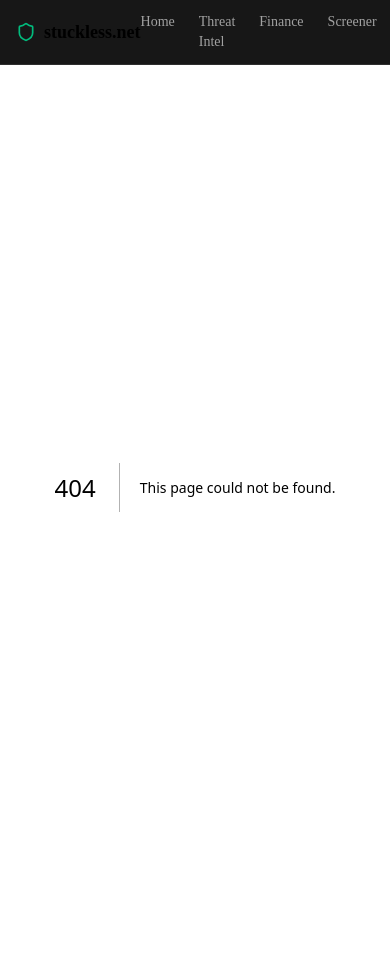
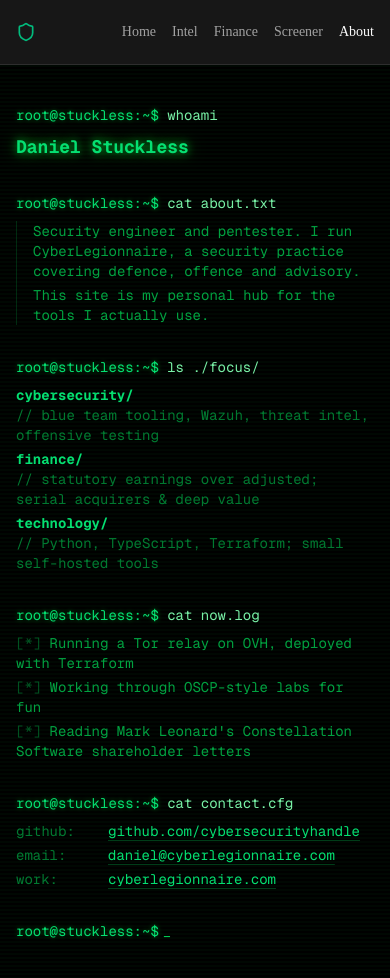
Before and after one commit to cybersecurityhandle/stuckless-net, a Next.js app: page /about in a window 390 px wide. Before the commit this address had no page. Shown: the top 978 px of the page. Before the commit the page ends 909 px from the top, so only its background shows below. Built offline with nearby package versions, Linux system fonts and the light colour scheme.

Commit message:
Add About page and fit navbar on mobile

```diff
--- /dev/null
+++ b/app/about/page.tsx
@@ -0,0 +1,109 @@
+import type { Metadata } from "next";
+
+export const metadata: Metadata = {
+  title: "About | Stuckless",
+  description: "Identity & contact information",
+};
+
+const WHOAMI = "Daniel Stuckless";
+
+const BIO = [
+  "Security engineer and pentester. I run CyberLegionnaire, a security practice covering defence, offence and advisory.",
+  "This site is my personal hub for the tools I actually use.",
+];
+
+const FOCUS = [
+  { area: "cybersecurity", note: "blue team tooling, Wazuh, threat intel, offensive testing" },
+  { area: "finance", note: "statutory earnings over adjusted; serial acquirers & deep value" },
+  { area: "technology", note: "Python, TypeScript, Terraform; small self-hosted tools" },
+];
+
+const NOW = [
+  "Running a Tor relay on OVH, deployed with Terraform",
+  "Working through OSCP-style labs for fun",
+  "Reading Mark Leonard's Constellation Software shareholder letters",
+];
+
+const LINKS = [
+  { label: "github", href: "https://github.com/cybersecurityhandle", text: "github.com/cybersecurityhandle" },
+  { label: "email", href: "mailto:daniel@cyberlegionnaire.com", text: "daniel@cyberlegionnaire.com" },
+  { label: "work", href: "https://cyberlegionnaire.com", text: "cyberlegionnaire.com" },
+];
+
+function Prompt({ cmd }: { cmd: string }) {
+  return (
+    <div className="mb-2 text-green-400">
+      <span className="text-glow-subtle">root@stuckless:~$</span>{" "}
+      <span className="text-green-300">{cmd}</span>
+    </div>
+  );
+}
+
+export default function AboutPage() {
+  return (
+    <div className="scanlines crt-flicker min-h-[calc(100vh-4rem)] bg-black font-mono">
+      <div className="mx-auto max-w-4xl space-y-8 px-4 py-10 text-sm text-green-500 sm:px-6 lg:px-8">
+        <section>
+          <Prompt cmd="whoami" />
+          <p className="text-glow text-lg font-bold text-green-400">{WHOAMI}</p>
+        </section>
+
+        <section>
+          <Prompt cmd="cat about.txt" />
+          <div className="space-y-1 border-l border-green-500/20 pl-4 text-green-500/80">
+            {BIO.map((line, i) => (
+              <p key={i}>{line}</p>
+            ))}
+          </div>
+        </section>
+
+        <section>
+          <Prompt cmd="ls ./focus/" />
+          <ul className="space-y-1">
+            {FOCUS.map((f) => (
+              <li key={f.area} className="flex flex-col sm:flex-row sm:gap-3">
+                <span className="w-32 shrink-0 font-bold text-green-400">{f.area}/</span>
+                <span className="text-green-500/60">{"// "}{f.note}</span>
+              </li>
+            ))}
+          </ul>
+        </section>
+
+        <section>
+          <Prompt cmd="cat now.log" />
+          <ul className="space-y-1 text-green-500/80">
+            {NOW.map((line, i) => (
+              <li key={i}>
+                <span className="text-green-500/40">[*]</span> {line}
+              </li>
+            ))}
+          </ul>
+        </section>
+
+        <section>
+          <Prompt cmd="cat contact.cfg" />
+          <ul className="space-y-1">
+            {LINKS.map((l) => (
+              <li key={l.label} className="flex gap-3">
+                <span className="w-20 shrink-0 text-green-500/60">{l.label}:</span>
+                <a
+                  href={l.href}
+                  target={l.href.startsWith("http") ? "_blank" : undefined}
+                  rel={l.href.startsWith("http") ? "noopener noreferrer" : undefined}
+                  className="text-green-400 underline decoration-green-500/30 underline-offset-4 hover:text-green-300 hover:decoration-green-400"
+                >
+                  {l.text}
+                </a>
+              </li>
+            ))}
+          </ul>
+        </section>
+
+        <div className="flex items-center text-green-400">
+          <span className="text-glow-subtle">root@stuckless:~$</span>
+          <span className="cursor-blink ml-1 text-green-500">_</span>
+        </div>
+      </div>
+    </div>
+  );
+}
--- a/app/page.tsx
+++ b/app/page.tsx
@@ -48,7 +48,7 @@ const cards = [
     description: "// identity & contact information",
     href: "/about",
     icon: User,
-    status: "LOCKED",
+    status: "ACTIVE",
   },
   {
     title: "/github",
--- a/components/navbar.tsx
+++ b/components/navbar.tsx
@@ -7,22 +7,23 @@ import { Shield } from "lucide-react";
 export function Navbar() {
   const pathname = usePathname();
 
-  const links = [
+  const links: { href: string; label: string; short?: string }[] = [
     { href: "/", label: "Home" },
-    { href: "/intel", label: "Threat Intel" },
+    { href: "/intel", label: "Threat Intel", short: "Intel" },
     { href: "/finance", label: "Finance" },
     { href: "/screener", label: "Screener" },
+    { href: "/about", label: "About" },
   ];
 
   return (
     <nav className="border-b border-border bg-card">
       <div className="mx-auto max-w-6xl px-4 sm:px-6 lg:px-8">
-        <div className="flex h-16 items-center justify-between">
-          <Link href="/" className="flex items-center gap-2 text-lg font-bold">
+        <div className="flex h-16 items-center justify-between gap-4">
+          <Link href="/" aria-label="stuckless.net" className="flex shrink-0 items-center gap-2 text-lg font-bold">
             <Shield className="h-5 w-5 text-emerald-500" />
-            stuckless.net
+            <span className="hidden sm:inline">stuckless.net</span>
           </Link>
-          <div className="flex gap-6">
+          <div className="flex min-w-0 gap-4 overflow-x-auto whitespace-nowrap sm:gap-6">
             {links.map((link) => (
               <Link
                 key={link.href}
@@ -33,7 +34,14 @@ export function Navbar() {
                     : "text-muted-foreground"
                 }`}
               >
-                {link.label}
+                {link.short ? (
+                  <>
+                    <span className="sm:hidden">{link.short}</span>
+                    <span className="hidden sm:inline">{link.label}</span>
+                  </>
+                ) : (
+                  link.label
+                )}
               </Link>
             ))}
           </div>
```
